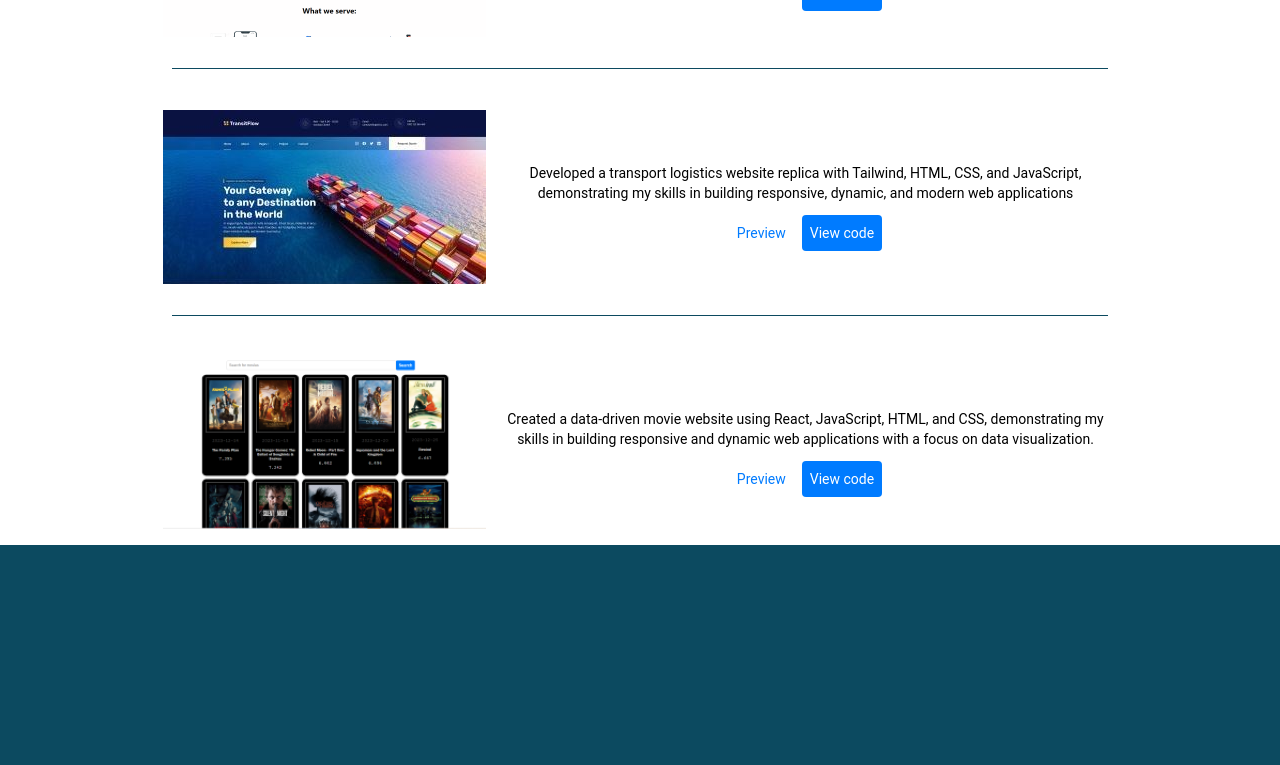
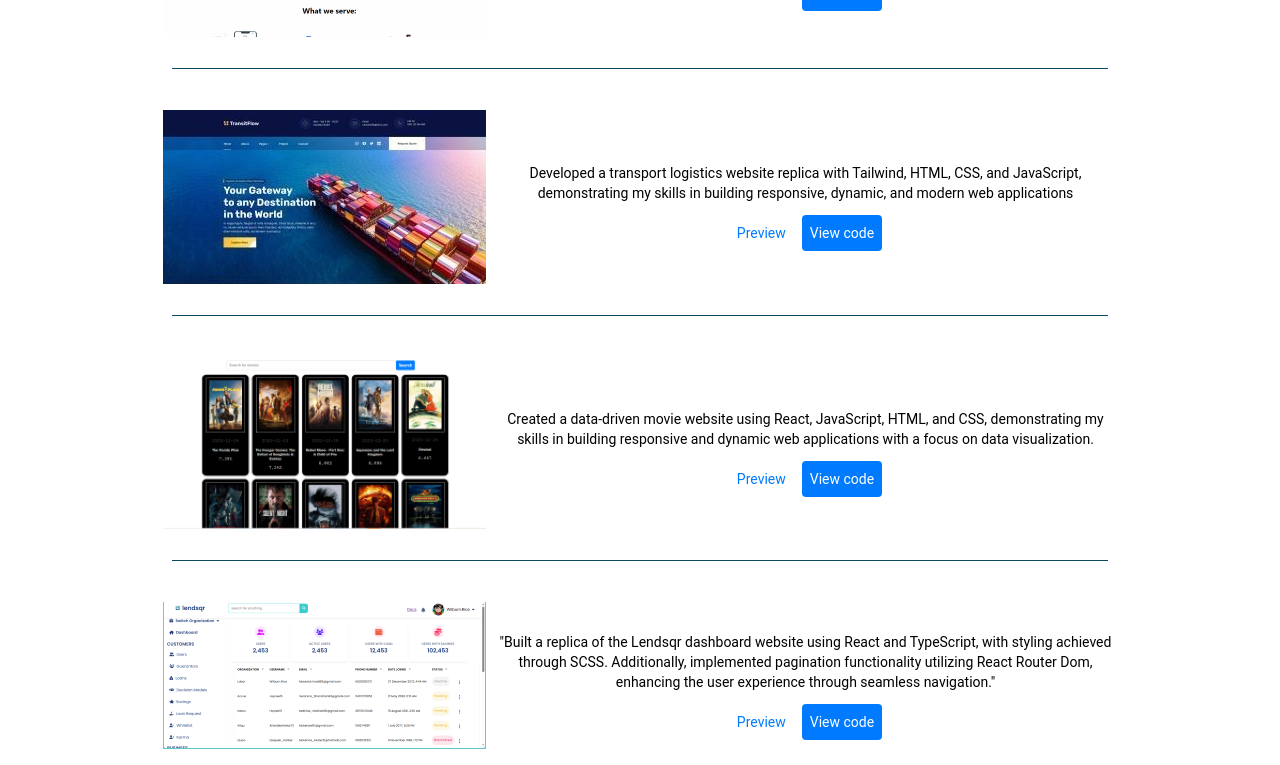
Before and after one commit to Segzyp1000/porfolio, a React (Vite) app: page /project in a window 1280 px wide. Shown: the part 605-1370 px from the top of the page. Before the commit the page ends 1150 px from the top, so only its background shows below. Built offline with nearby package versions, Linux system fonts and the light colour scheme.

Commit message:
updated some features

```diff
--- a/src/pages/ProjectPage.jsx
+++ b/src/pages/ProjectPage.jsx
@@ -1,9 +1,9 @@
 import React from "react";
 import Project0 from "../assets/project11.png";
-import Project1 from "../assets/Project1.png";
 import Project2 from "../assets/Project2.png";
 import Project3 from "../assets/Project3.jpg";
 import Projec from "../assets/timbo-shop.png";
+import Project4 from "../assets/project4.png";
 
 const ProjectPage = () => {
   return (
@@ -38,7 +38,7 @@ const ProjectPage = () => {
                 Preview
               </a>
               <a
-                href="https://github.com/Segzyp1000/timbo-shop/tree/main/src"
+                href="https://github.com/Segzyp1000/timbo-shop"
                 className="bg-bgBackground text-white rounded p-2 mt-3 hover:bg-gray-500"
                 target="_blank"
                 rel="noopener noreferrer"
@@ -108,7 +108,7 @@ const ProjectPage = () => {
                 Preview
               </a>
               <a
-                href="https://github.com/Segzyp1000/logisticstra/tree/main/build"
+                href="https://github.com/Segzyp1000/logisticstra"
                 target="_blank"
                 rel="noopener noreferrer"
                 className="bg-bgBackground text-white rounded p-2 mt-3 hover:bg-gray-500"
@@ -153,6 +153,42 @@ const ProjectPage = () => {
             </div>
           </div>
         </div>
+        <div className="separator"></div>
+        <div className="mt-10 flex flex-wrap justify-center items-center text-white text-sm space-x-2">
+          <a
+            href="https://segun-olowoyeye-lendsqr-fe-test.vercel.app/"
+            target="_blank"
+            rel="noopener noreferrer"
+          >
+            <img src={Project4} alt="" />
+          </a>
+          <div className="flex flex-col items-center w-1/2 mt-5">
+            <p className="text-black">
+              "Built a replica of the Lendsqr dashboard website using React and
+              TypeScript, with styling achieved through SCSS. Additionally,
+              implemented pagination functionality utilizing React Router Dom,
+              enhancing the user experience through seamless navigation."
+            </p>
+            <div className="flex gap-2">
+              <a
+                href="https://segun-olowoyeye-lendsqr-fe-test.vercel.app/"
+                className="bg-white text-bgBackground rounded p-2 mt-3 hover:bg-zinc-500"
+                target="_blank"
+                rel="noopener noreferrer"
+              >
+                Preview
+              </a>
+              <a
+                href="https://github.com/Segzyp1000/lendsqr-fe-test"
+                className="bg-bgBackground text-white rounded p-2 mt-3 hover:bg-gray-500"
+                target="_blank"
+                rel="noopener noreferrer"
+              >
+                View code
+              </a>
+            </div>
+          </div>
+        </div>
       </div>
     </div>
   );
```
Also changed, not shown: src/assets/project4.png (added).
